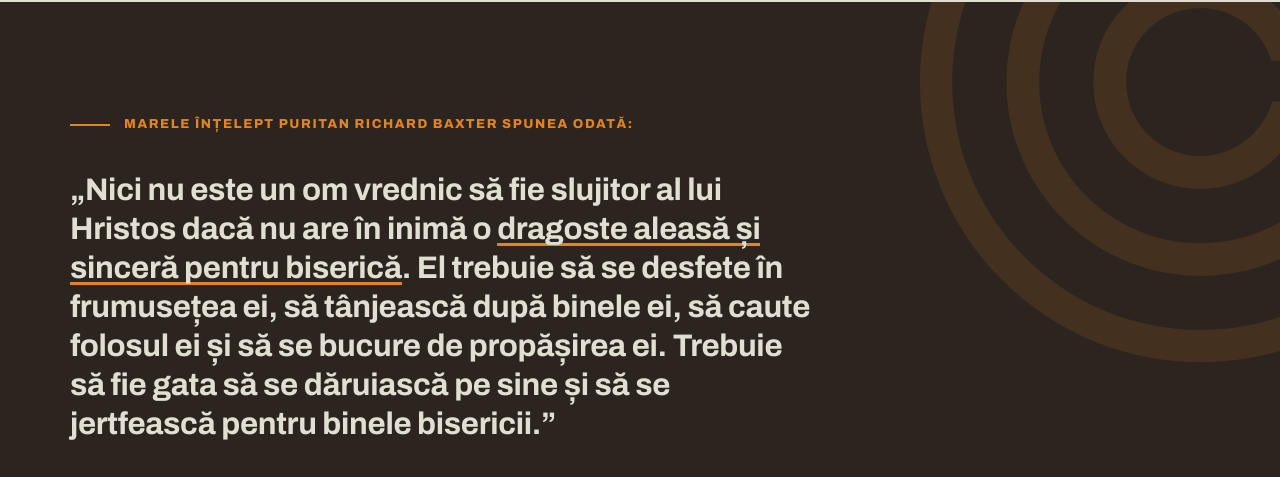
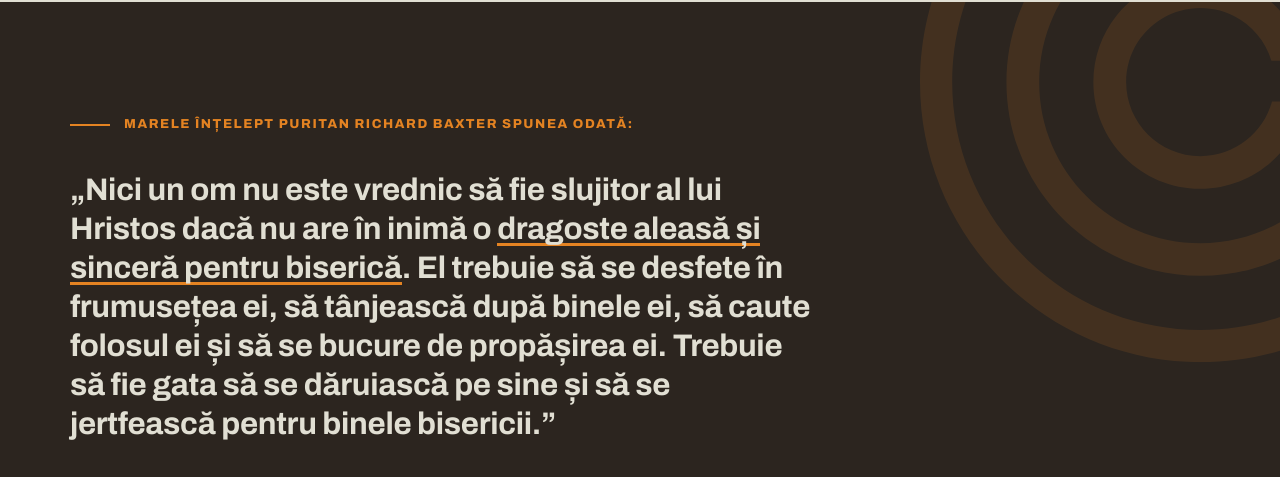
Before and after one commit to metanoiabr17/metanoia-site, a plain HTML site: page conferinta-sibiu-2027/index.html in a window 1280 px wide. Shown: the part 1508-1985 px from the top of the page. Drawn offline with Linux system fonts and the light colour scheme.

Commit message:
Update index.html

```diff
--- a/conferinta-sibiu-2027/index.html
+++ b/conferinta-sibiu-2027/index.html
@@ -289,7 +289,7 @@ footer .wrap{padding-block:48px 32px;display:grid;gap:28px}
     <svg class="rings" viewBox="0 0 153.6 153.65" aria-hidden="true" style="color:var(--orange)"><use href="#gcc-mark"/></svg>
     <div class="wrap">
       <p class="eyebrow">Marele înțelept puritan Richard Baxter spunea odată:</p>
-      <blockquote>„Nici nu este un om vrednic să fie slujitor al lui Hristos dacă nu are în inimă o <u>dragoste aleasă și sinceră pentru biserică</u>. El trebuie să se desfete în frumusețea ei, să tânjească după binele ei, să caute folosul ei și să se bucure de propășirea ei. Trebuie să fie gata să se dăruiască pe sine și să se jertfească pentru binele bisericii.”</blockquote>
+      <blockquote>„Nici un om nu este vrednic să fie slujitor al lui Hristos dacă nu are în inimă o <u>dragoste aleasă și sinceră pentru biserică</u>. El trebuie să se desfete în frumusețea ei, să tânjească după binele ei, să caute folosul ei și să se bucure de propășirea ei. Trebuie să fie gata să se dăruiască pe sine și să se jertfească pentru binele bisericii.”</blockquote>
       <p class="intro">Dacă această descriere reprezintă și inima ta, atunci te invităm la întâlnirea echipelor de prezbiteri/lideri organizată de GCC EU. Timp de trei zile, ne vom concentra asupra dezvoltării unor echipe sănătoase, eficiente și bine echilibrate în conducerea bisericilor noastre.</p>
       <div class="sessions">
         <article class="session"><span class="tag">Sesiunea 1</span><h3>De ce conducem împreună?</h3><p>Fundamentul biblic al pluralității</p></article>
```
